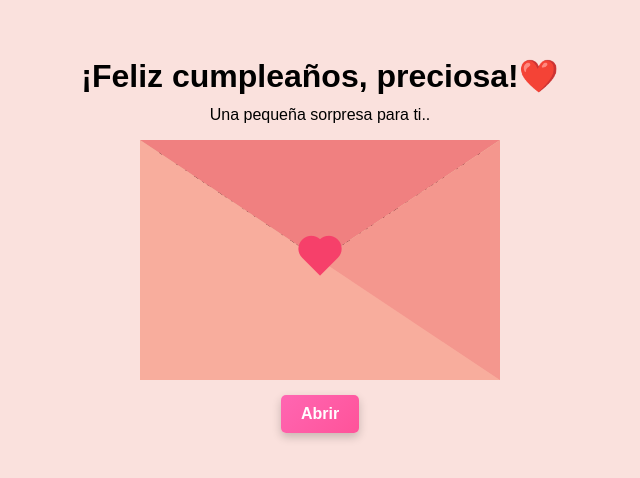
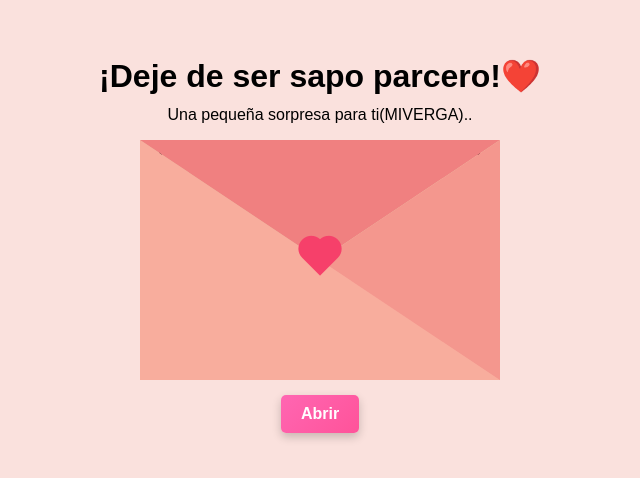
Before and after one commit to Rosalesw/birthday-letter, a plain HTML site: page index.html in a window 1280 px wide. Shown: the part 166-644 px from the top of the page, without its empty margins (320-960 px from the left). Drawn offline with nearby package versions, Linux system fonts and the light colour scheme; a web font is replaced by a local one.

Commit message:
Update index.html

```diff
--- a/index.html
+++ b/index.html
@@ -18,13 +18,13 @@
   </head>
 
   <body>
-    <h1>¡Feliz cumpleaños, preciosa!❤️</h1>
-    <p class="psorpresa">Una pequeña sorpresa para ti..</p>
+    <h1>¡Deje de ser sapo parcero!❤️</h1>
+    <p class="psorpresa">Una pequeña sorpresa para ti(MIVERGA)..</p>
 
     <div class="contenedor" id="AbrirContenedor">
       <div class="superior"></div>
       <div class="mensaje">
-        Hoy el cielo celebra porque hace tiempo llegó a este mundo alguien tan increíble como tú. Que tu día esté lleno de sonrisas, momentos mágicos y todo el amor que mereces.
+        sapo70hijueputa.
         <p>Att: IngLuis.</p>
       </div>
       <div class="carta">
```
